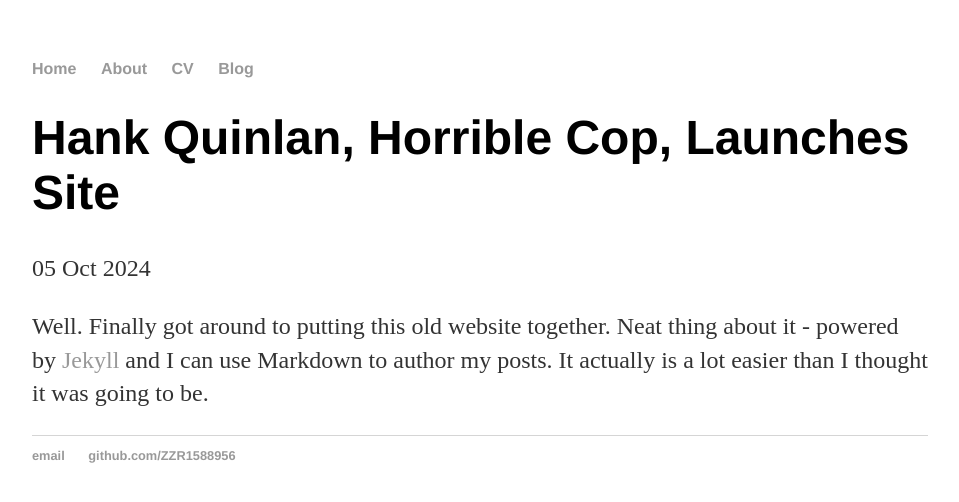
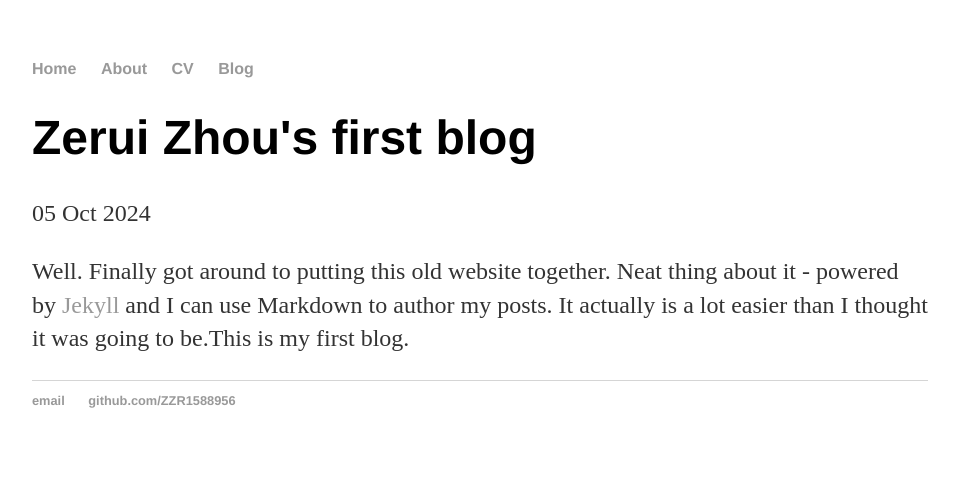
Before and after one commit to ZZR1588956/ZZR1588956.github.io, a Jekyll site: the page built from _posts/2024-10-05-Zerui-Zhou-site-launched.md, in a window 1280 px wide. Shown: the top 502 px of the page, without its empty margins (160-1119 px from the left). Built offline with Jekyll 4.4.1, drawn with Linux system fonts in a browser that asks for light colours.

Commit message:
Update 2024-10-05-Zerui-Zhou-site-launched.md

```diff
--- a/_posts/2024-10-05-Zerui-Zhou-site-launched.md
+++ b/_posts/2024-10-05-Zerui-Zhou-site-launched.md
@@ -1,7 +1,7 @@
 ---
 layout: post
-title: "Hank Quinlan, Horrible Cop, Launches Site"
+title: "Zerui Zhou's first blog"
 date: 2024-10-05
 ---
 
-Well. Finally got around to putting this old website together. Neat thing about it - powered by [Jekyll](http://jekyllrb.com) and I can use Markdown to author my posts. It actually is a lot easier than I thought it was going to be.
+Well. Finally got around to putting this old website together. Neat thing about it - powered by [Jekyll](http://jekyllrb.com) and I can use Markdown to author my posts. It actually is a lot easier than I thought it was going to be.This is my first blog.
```
